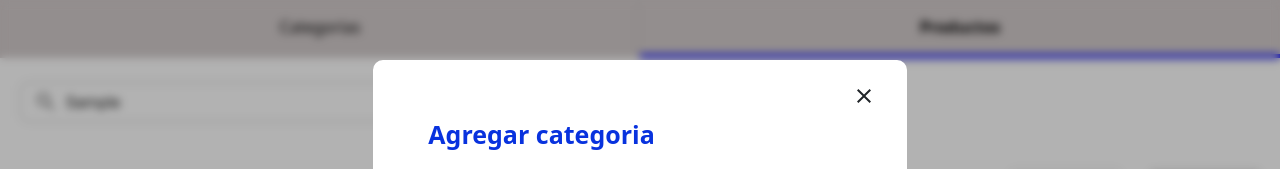
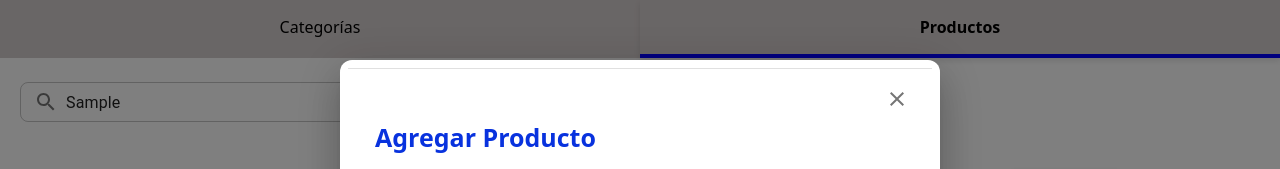
Before and after one commit to johan9846/co-admin-yamaha-front, a React (Vite) app: page /productos in a window 1280 px wide. Both pictures are taken after typing "Sample" into the empty fields and a click on the button "Agregar". Shown: the top 169 px of the page. Built offline with nearby package versions, Linux system fonts and the light colour scheme; no server answers.

Commit message:
[FEATURE] new dialogo

```diff
--- a/src/components/FormDataMasterServices/FormDataMasterServices.jsx
+++ b/src/components/FormDataMasterServices/FormDataMasterServices.jsx
@@ -199,6 +199,8 @@ const FormDataMasterServices = ({ options, title, dataSubmit, infoRow }) => {
               error={!!errors.description}
               helperText={errors.description?.message}
               fullWidth
+              multiline
+              rows={3}
               margin="normal"
             />
             <div className="d-flex justify-content-center">
--- a/src/components/panelFix/PanelFix.css
+++ /dev/null
@@ -1,48 +0,0 @@
-.container-panel-fix {
-    position: fixed;
-    background-color: rgba(0, 0, 0, 0.3);
-    backdrop-filter: blur(4px);
-    width: 100%;
-    height: 100%;
-    top: 0;
-    left: 0;
-    z-index: 90;
-    display: flex;
-    justify-content: center;
-    align-items: center;
-    overflow-y: auto;
-
-
-    .icon-close {
-        display: flex;
-        justify-content: end;
-
-    }
-
-
-    .container-modal {
-        width: 100%;
-        border: 2px solid blue;
-    }
-
-
-
-    .modal-fix {
-        background: white;
-        max-height: 85vh;
-        border: 4px solid white;
-        border-radius: 10px;
-        padding: 20px 15px !important;
-
-
-    }
-
-    .modal-scroll {
-       padding-right: 12px;
-        overflow-y: auto;
-        height: 100%;
-
-    }
-
-
-}
--- a/src/components/panelFix/PanelFix.jsx
+++ b/src/components/panelFix/PanelFix.jsx
@@ -1,32 +1,37 @@
-import { Col, Row } from "react-bootstrap";
+import { Dialog, DialogContent, IconButton } from "@mui/material";
 import CloseOutlinedIcon from "@mui/icons-material/CloseOutlined";
 
-import "./PanelFix.css";
-
 const PanelFix = ({ isOpen, onClose, children }) => {
-  if (!isOpen) return null; // No renderizar nada si el modal no está abierto
-
   return (
-    <div className="container-panel-fix">
-      <Row
-        style={{  width: "100%" }}
-        className="d-flex justify-content-center"
+    <Dialog
+      open={isOpen}
+      onClose={onClose}
+      fullWidth
+      maxWidth="sm" // Puedes cambiar a "md", "lg", etc.
+      sx={{
+        "& .MuiDialog-paper": {
+          borderRadius: 3,
+          padding: 1,
+          maxHeight: "85vh",
+          width: "calc(100% - 20px)",
+          margin: "20px",
+        },
+      }}
+    >
+      <DialogContent
+        dividers
+        sx={{
+          padding: "10px 15px", // Aplica el mismo padding que en tu CSS
+        }}
       >
-        <Col xs={11} sm={10} md={8} lg={8} xl={5} xxl={5} className="modal-fix">
-
-        <div className="modal-scroll">
-          <div className="icon-close">
-            <CloseOutlinedIcon
-              onClick={onClose}
-              style={{ cursor: "pointer" }}
-            />
-          </div>
-
-          <div className="mt-2">{children}</div>
-          </div>
-        </Col>
-      </Row>
-    </div>
+        <div style={{ display: "flex", justifyContent: "flex-end" }}>
+          <IconButton onClick={onClose}>
+            <CloseOutlinedIcon />
+          </IconButton>
+        </div>
+        <div>{children}</div>
+      </DialogContent>
+    </Dialog>
   );
 };
 
--- a/src/pages/product/Product.jsx
+++ b/src/pages/product/Product.jsx
@@ -255,10 +255,10 @@ const Product = () => {
           setEditId("");
         }}
       >
-        <div className="px-4">
+        <div >
           <FormDataMasterServices
             options={dataCategories}
-            title={editId ? "Editar categoria" : "Agregar categoria"}
+            title={editId ? "Editar Producto" : "Agregar Producto"}
             infoRow={infoRow}
             dataSubmit={handleOnSubmit}
           />
```
